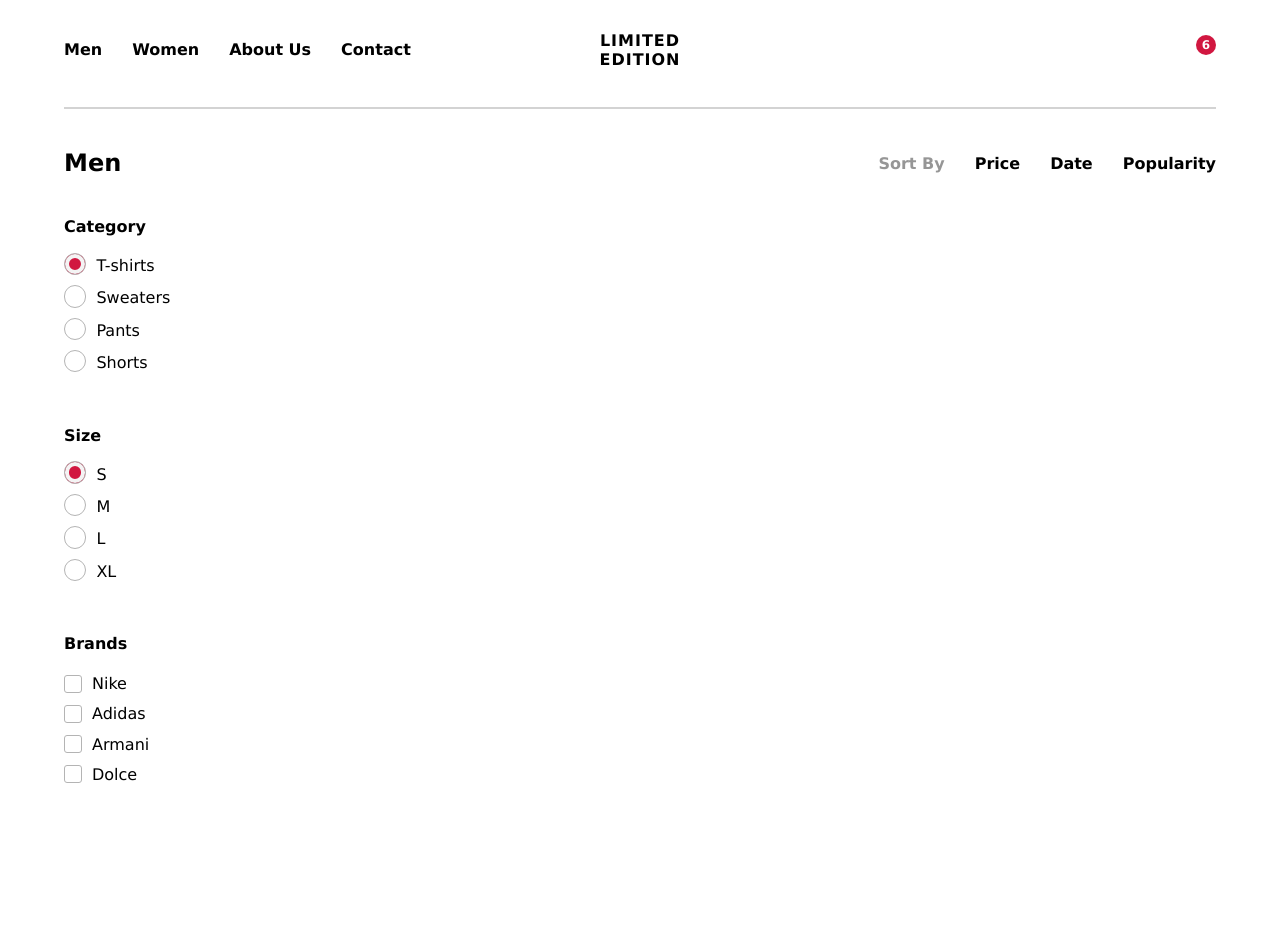
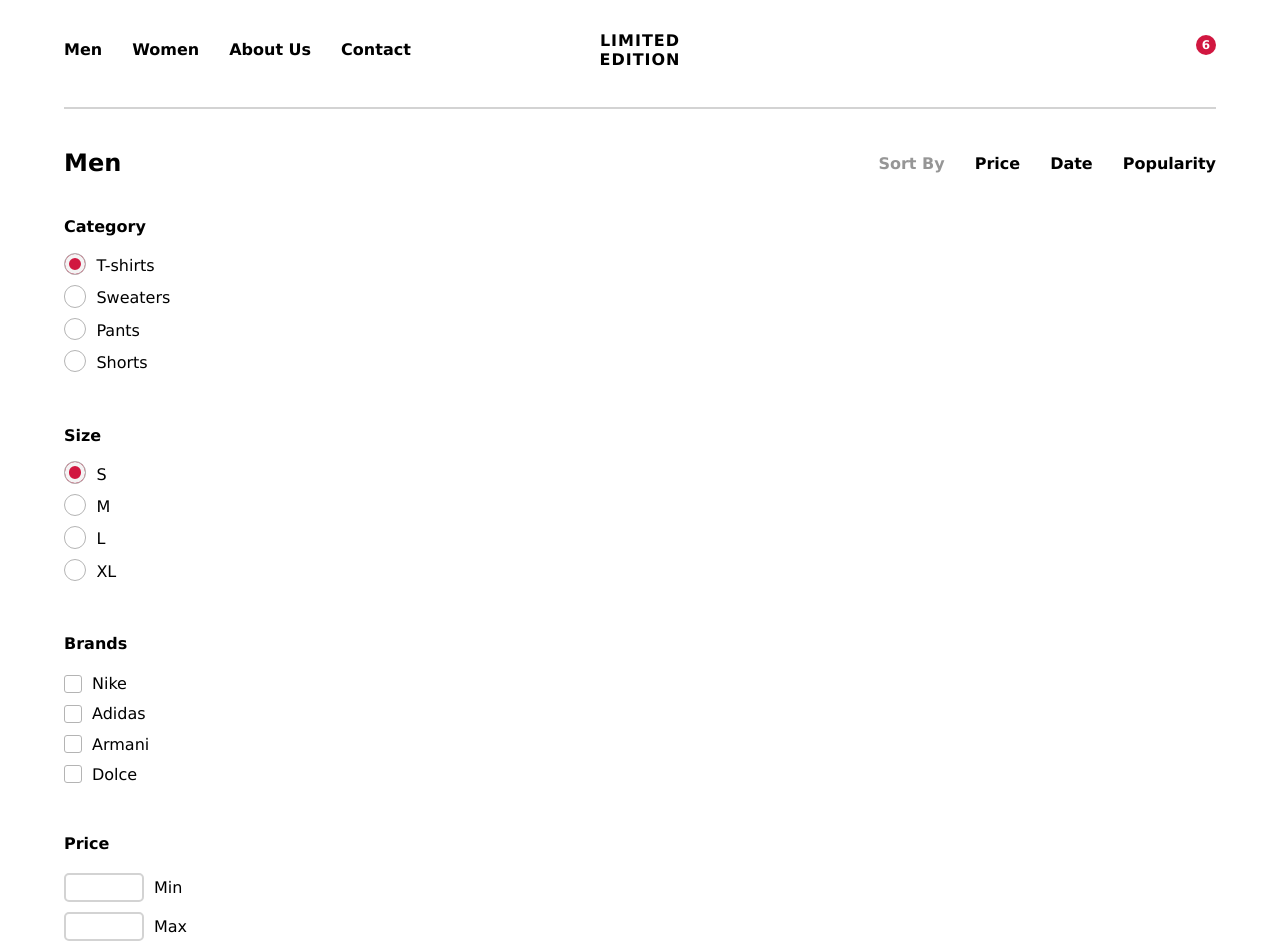
Before and after one commit to grigoli28/TH-Project-4, a React (Create React App) app in the folder client/: page / in a window 1280 px wide. Shown: the top 952 px of the page. Before the commit the page ends 834 px from the top, so only its background shows below. Built offline with nearby package versions, Linux system fonts and the light colour scheme.

Commit message:
finished filtering components (static)

```diff
--- a/client/src/App.js
+++ b/client/src/App.js
@@ -17,7 +17,7 @@ class App extends Component {
         <SortBy />
         <Filters />
         <ShoppingCart />
-        {/* <Footer /> */}
+        <Footer />
       </div>
     );
   }
--- a/client/src/components/filters/Filters.jsx
+++ b/client/src/components/filters/Filters.jsx
@@ -2,6 +2,7 @@ import React, { Component } from "react";
 import "./Filters.css";
 import RadioFilter from "./RadioFilter";
 import ChkboxFilter from "./ChkboxFilter";
+import PriceFilter from "./PriceFilter";
 
 export default class Filters extends Component {
   constructor(props) {
@@ -10,11 +11,11 @@ export default class Filters extends Component {
       category: "T-shirts",
       size: "S",
       brands: [],
-      price: { min: 0, max: 0 },
+      price: { min: "", max: "" },
     };
   }
 
-  onInputChange = e => {
+  onRadioInput = e => {
     const { name, value } = e.target;
     this.setState({
       [name]: value,
@@ -40,20 +41,30 @@ export default class Filters extends Component {
     });
   };
 
+  onPriceInput = e => {
+    const { name, value } = e.target;
+    this.setState(prevState => ({
+      price: {
+        ...prevState.price,
+        [name]: value,
+      },
+    }));
+  };
+
   render() {
     return (
       <div className="filters">
         <RadioFilter
           filterName="Category"
           currentValue={this.state.category}
-          onChange={this.onInputChange}
+          onChange={this.onRadioInput}
           categories={["T-shirts", "Sweaters", "Pants", "Shorts"]}
         />
 
         <RadioFilter
           filterName="Size"
           currentValue={this.state.size}
-          onChange={this.onInputChange}
+          onChange={this.onRadioInput}
           categories={["S", "M", "L", "XL"]}
         />
 
@@ -63,6 +74,12 @@ export default class Filters extends Component {
           onChange={this.onCheckboxInput}
           brands={["Nike", "Adidas", "Armani", "Dolce"]}
         />
+
+        <PriceFilter
+          filterName="Price"
+          currentValue={this.state.price}
+          onChange={this.onPriceInput}
+        />
       </div>
     );
   }
--- /dev/null
+++ b/client/src/components/filters/PriceFilter.css
@@ -0,0 +1,28 @@
+.price-input--wrapper {
+  display: flex;
+  flex-flow: row nowrap;
+  justify-content: flex-start;
+  align-items: center;
+  margin-bottom: 10px;
+}
+
+.price-input-label {
+  padding-left: 10px;
+}
+
+.price-input {
+  width: 20%;
+  padding: 5px 10px;
+  border: 2px solid lightgrey;
+  border-radius: 5px;
+  transition: border 200ms ease-in;
+}
+
+.price-input:focus {
+  outline: none;
+  border-color: var(--hover-red);
+}
+
+.price-input::-webkit-inner-spin-button {
+  -webkit-appearance: none;
+}
--- /dev/null
+++ b/client/src/components/filters/PriceFilter.jsx
@@ -0,0 +1,38 @@
+import React from "react";
+import "./PriceFilter.css";
+
+export default function PriceFilter({ filterName, currentValue, onChange }) {
+  return (
+    <div className="filter">
+      <span className="filter__title">{filterName}</span>
+      <div className="price-inputs">
+        <div className="price-input--wrapper">
+          <input
+            id="min"
+            className="price-input"
+            type="number"
+            name="min"
+            onChange={onChange}
+            value={currentValue.min}
+          />
+          <label className="price-input-label" htmlFor="min">
+            Min
+          </label>
+        </div>
+        <div className="price-input--wrapper">
+          <input
+            id="max"
+            className="price-input"
+            type="number"
+            name="max"
+            onChange={onChange}
+            value={currentValue.max}
+          />
+          <label className="price-input-label" htmlFor="max">
+            Max
+          </label>
+        </div>
+      </div>
+    </div>
+  );
+}
```
